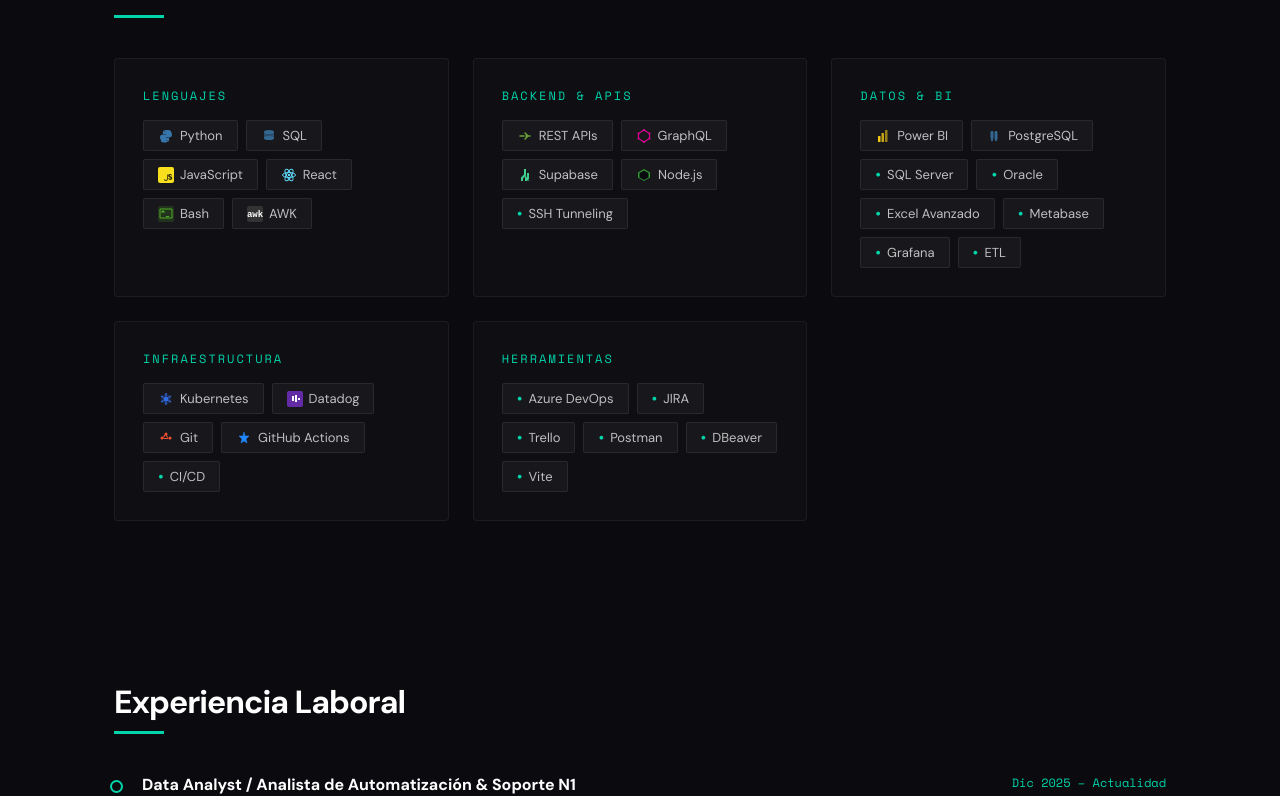
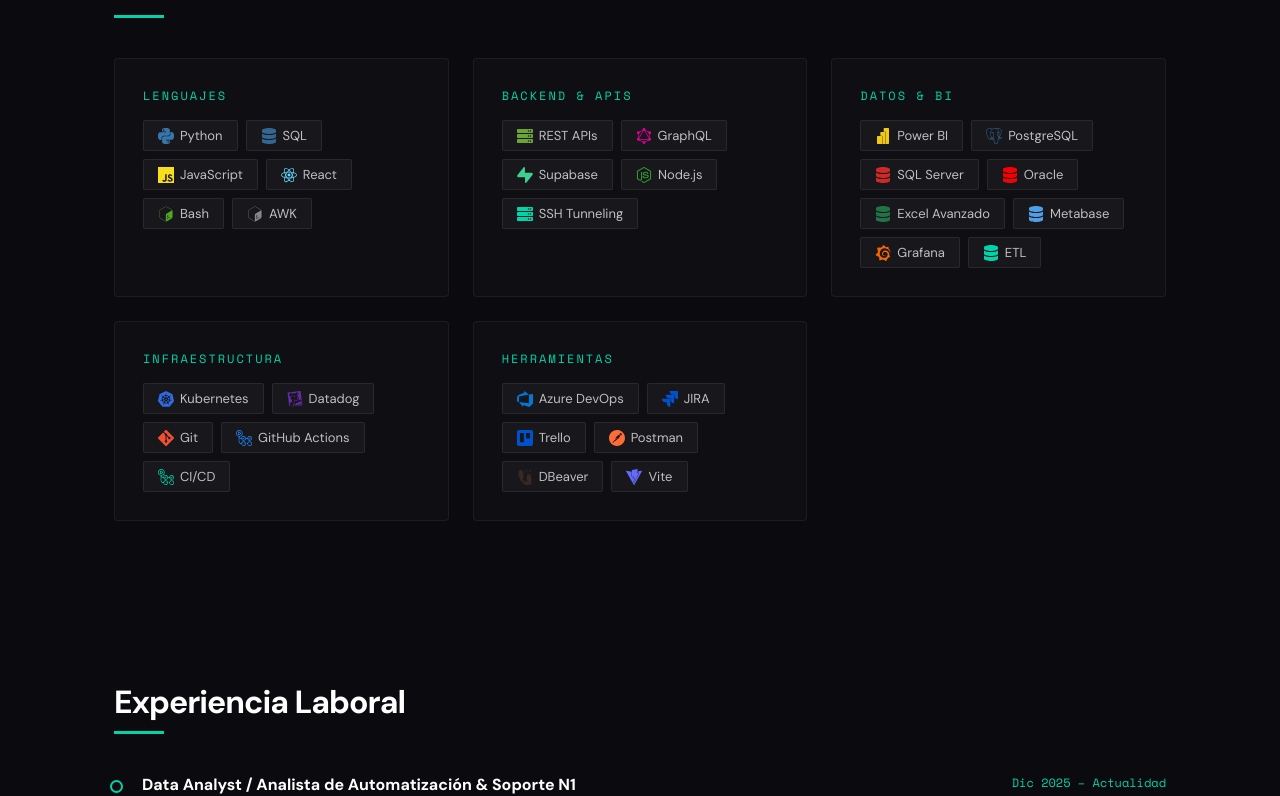
Before and after one commit to zZloquilloZz/porfolio_AdemirF, a React (Vite) app: page / in a window 1280 px wide. Shown: the part 1330-2126 px from the top of the page. Built offline with nearby package versions, Linux system fonts and the light colour scheme.

Commit message:
feat: react-icons for skills and contact section

```diff
--- a/package.json
+++ b/package.json
@@ -10,7 +10,8 @@
   },
   "dependencies": {
     "react": "^18.2.0",
-    "react-dom": "^18.2.0"
+    "react-dom": "^18.2.0",
+    "react-icons": "^5.6.0"
   },
   "devDependencies": {
     "@vitejs/plugin-react": "^4.2.1",
--- a/src/Portfolio.jsx
+++ b/src/Portfolio.jsx
@@ -1,5 +1,15 @@
 import { useState, useEffect, useRef } from "react";
 import { translations, camImages, ppImages, utpImages } from "./data.js";
+import {
+  SiPython, SiPostgresql, SiJavascript, SiTypescript,
+  SiReact, SiBash, SiGraphql, SiSupabase, SiNodedotjs,
+  SiKubernetes, SiGit, SiGithubactions, SiDocker,
+  SiDatadog, SiPowerbi, SiAzuredevops, SiJira, SiPostman,
+  SiDbeaver, SiVite, SiTrello, SiOracle, SiGrafana
+} from "react-icons/si";
+import { FaDatabase, FaServer, FaLinkedin, FaGithub, FaMapMarkerAlt } from "react-icons/fa";
+import { VscTerminalBash } from "react-icons/vsc";
+import { MdEmail } from "react-icons/md";
 
 // ============================================
 // CONFIGURACIÓN / CONSTANTES
@@ -203,132 +213,37 @@ const EDUCATION_ICONS = {
 // SKILL ICONS
 // ============================================
 const SKILL_ICONS = {
-  Python: (
-    <svg width="16" height="16" viewBox="0 0 16 16" fill="none">
-      <path d="M7.5 2C5.5 2 5 3 5 4v2h3v.5H4.5C3 6.5 2 7.5 2 9.5s1 3 2.5 3H6v-2c0-1 1-2 2-2h3c1 0 2-1 2-2V4c0-1-.5-2-2.5-2h-3zm-.5 1c.3 0 .5.2.5.5s-.2.5-.5.5-.5-.2-.5-.5.2-.5.5-.5z" fill="#3776AB"/>
-      <path d="M8.5 14c2 0 2.5-1 2.5-2v-2h-3v-.5h3.5c1.5 0 2.5-1 2.5-3s-1-3-2.5-3H10v2c0 1-1 2-2 2H5c-1 0-2 1-2 2v3c0 1 .5 2 2.5 2h3zm.5-1c-.3 0-.5-.2-.5-.5s.2-.5.5-.5.5.2.5.5-.2.5-.5.5z" fill="#3776AB"/>
-    </svg>
-  ),
-  SQL: (
-    <svg width="16" height="16" viewBox="0 0 16 16" fill="none">
-      <ellipse cx="8" cy="4" rx="5" ry="2" fill="#336791"/>
-      <path d="M3 4v6c0 1.1 2.2 2 5 2s5-.9 5-2V4" fill="#336791" fillOpacity="0.7"/>
-      <ellipse cx="8" cy="10" rx="5" ry="2" fill="#336791"/>
-    </svg>
-  ),
-  JavaScript: (
-    <svg width="16" height="16" viewBox="0 0 16 16" fill="none">
-      <rect width="16" height="16" rx="2" fill="#F7DF1E"/>
-      <path d="M9 11.5c0 1-.5 1.5-1.2 1.5-.6 0-1-.3-1.2-.8l-.8.5c.3.7 1 1.2 2 1.2 1.2 0 2-.6 2-1.7V7.5H9v4zm3.5 1.5c-1.2 0-2-.6-2.3-1.4l.8-.5c.2.4.5.7 1 .7.4 0 .7-.2.7-.5 0-.3-.3-.5-.8-.7l-.3-.1c-.9-.4-1.5-.9-1.5-1.9 0-.9.7-1.6 1.8-1.6 1 0 1.7.5 2 1.2l-.8.5c-.2-.4-.5-.6-.9-.6s-.6.2-.6.5c0 .3.2.4.7.6l.3.1c1.1.5 1.7.9 1.7 2 0 1.1-.9 1.7-2.1 1.7z" fill="#000" fillOpacity="0.8"/>
-    </svg>
-  ),
-  React: (
-    <svg width="16" height="16" viewBox="0 0 16 16" fill="none">
-      <ellipse cx="8" cy="8" rx="6.5" ry="2.5" stroke="#61DAFB" strokeWidth="1" fill="none"/>
-      <ellipse cx="8" cy="8" rx="6.5" ry="2.5" stroke="#61DAFB" strokeWidth="1" fill="none" transform="rotate(60 8 8)"/>
-      <ellipse cx="8" cy="8" rx="6.5" ry="2.5" stroke="#61DAFB" strokeWidth="1" fill="none" transform="rotate(-60 8 8)"/>
-      <circle cx="8" cy="8" r="1.2" fill="#61DAFB"/>
-    </svg>
-  ),
-  TypeScript: (
-    <svg width="16" height="16" viewBox="0 0 16 16" fill="none">
-      <rect width="16" height="16" rx="2" fill="#3178C6"/>
-      <path d="M8.5 7.5V13h-1V7.5h-2v-.8h5v.8h-2zm3.5 2.3v3.2h-.9v-.7c-.2.3-.6.5-1.1.5-.7 0-1.2-.4-1.2-1.1 0-.7.5-1 1.4-1h.9v-.1c0-.4-.2-.6-.7-.6-.4 0-.7.1-.9.4l-.5-.6c.3-.4.9-.7 1.6-.7 1 0 1.4.5 1.4 1.4zm-.9 1.4v-.8h-.8c-.4 0-.6.2-.6.5 0 .3.2.5.5.5.4 0 .7-.1.9-.2z" fill="#fff"/>
-    </svg>
-  ),
-  Bash: (
-    <svg width="16" height="16" viewBox="0 0 16 16" fill="none">
-      <rect width="16" height="16" rx="2" fill="#4EAA25" fillOpacity="0.2"/>
-      <path d="M3 6l2-2 2 2-1 1-1-1-1 1-1-1zm5 4h3v1H8v-1z" fill="#4EAA25"/>
-      <path d="M2 3h12v9H2V3z" stroke="#4EAA25" strokeWidth="1" fill="none"/>
-    </svg>
-  ),
-  AWK: (
-    <svg width="16" height="16" viewBox="0 0 16 16" fill="none">
-      <rect width="16" height="16" rx="2" fill="#333"/>
-      <text x="8" y="11" fontFamily="monospace" fontSize="9" fontWeight="700" fill="#fff" textAnchor="middle">awk</text>
-    </svg>
-  ),
-  "REST APIs": (
-    <svg width="16" height="16" viewBox="0 0 16 16" fill="none">
-      <path d="M3 8h4m2 0h4M8 5l3 3-3 3" stroke="#6BA539" strokeWidth="1.5" fill="none" strokeLinecap="round" strokeLinejoin="round"/>
-    </svg>
-  ),
-  GraphQL: (
-    <svg width="16" height="16" viewBox="0 0 16 16" fill="none">
-      <path d="M8 2l5.5 3.5v5L8 14l-5.5-3.5v-5L8 2z" stroke="#E10098" strokeWidth="1.2" fill="none"/>
-      <circle cx="8" cy="2" r="1" fill="#E10098"/>
-      <circle cx="13.5" cy="5.5" r="1" fill="#E10098"/>
-      <circle cx="13.5" cy="10.5" r="1" fill="#E10098"/>
-      <circle cx="8" cy="14" r="1" fill="#E10098"/>
-      <circle cx="2.5" cy="10.5" r="1" fill="#E10098"/>
-      <circle cx="2.5" cy="5.5" r="1" fill="#E10098"/>
-    </svg>
-  ),
-  Supabase: (
-    <svg width="16" height="16" viewBox="0 0 16 16" fill="none">
-      <path d="M9 2H7v5.5L5.5 9 4 10.5V14h2v-2.5l1.5-1.5L9 8.5V2z" fill="#3ECF8E"/>
-      <path d="M10 6v6l1.5 1.5L13 14h-2v-2.5L9.5 10 8 8.5V14h2l2-2V6h-2z" fill="#3ECF8E"/>
-    </svg>
-  ),
-  "Node.js": (
-    <svg width="16" height="16" viewBox="0 0 16 16" fill="none">
-      <path d="M8 2l6 3.5v5L8 14l-6-3.5v-5L8 2z" fill="#339933"/>
-      <path d="M8 3.5l4.5 2.6v4.3L8 13l-4.5-2.6V6.1L8 3.5z" fill="#0a0a0f"/>
-    </svg>
-  ),
-  "Power BI": (
-    <svg width="16" height="16" viewBox="0 0 16 16" fill="none">
-      <rect x="3" y="8" width="2.5" height="6" rx="0.5" fill="#F2C811"/>
-      <rect x="6.5" y="5" width="2.5" height="9" rx="0.5" fill="#F2C811" fillOpacity="0.8"/>
-      <rect x="10" y="2" width="2.5" height="12" rx="0.5" fill="#F2C811" fillOpacity="0.6"/>
-    </svg>
-  ),
-  PostgreSQL: (
-    <svg width="16" height="16" viewBox="0 0 16 16" fill="none">
-      <path d="M6 3c-1 0-1.5.5-1.5 1.5v5c0 .5.2 1 .5 1.3v2.7l1-1 1 1v-2.7c.3-.3.5-.8.5-1.3v-5C7.5 3.5 7 3 6 3z" fill="#336791"/>
-      <path d="M10 3c-1 0-1.5.5-1.5 1.5v6c0 .5.2 1 .5 1.3v1.7l1-1 1 1v-1.7c.3-.3.5-.8.5-1.3v-6C11.5 3.5 11 3 10 3z" fill="#336791"/>
-      <ellipse cx="6" cy="3.5" rx="1" ry="0.5" fill="#336791"/>
-      <ellipse cx="10" cy="3.5" rx="1" ry="0.5" fill="#336791"/>
-    </svg>
-  ),
-  Kubernetes: (
-    <svg width="16" height="16" viewBox="0 0 16 16" fill="none">
-      <path d="M8 2L3 5v6l5 3 5-3V5l-5-3z" fill="#326CE5" fillOpacity="0.2"/>
-      <circle cx="8" cy="8" r="2.5" fill="#326CE5"/>
-      <path d="M8 2v3M8 11v3M3 5l2.5 1.5M10.5 9.5L13 11M3 11l2.5-1.5M10.5 6.5L13 5" stroke="#326CE5" strokeWidth="1.2"/>
-    </svg>
-  ),
-  Git: (
-    <svg width="16" height="16" viewBox="0 0 16 16" fill="none">
-      <circle cx="4" cy="8" r="1.5" fill="#F05032"/>
-      <circle cx="12" cy="8" r="1.5" fill="#F05032"/>
-      <circle cx="8" cy="4" r="1.5" fill="#F05032"/>
-      <path d="M5.3 7.5L7 5m1 0l1.7 2.5M5.5 8.5h5" stroke="#F05032" strokeWidth="1.2"/>
-    </svg>
-  ),
-  "GitHub Actions": (
-    <svg width="16" height="16" viewBox="0 0 16 16" fill="none">
-      <path d="M8 2l1 4h4l-3 3 1 4-3-2-3 2 1-4-3-3h4l1-4z" fill="#2088FF" stroke="#2088FF" strokeWidth="0.5" strokeLinejoin="round"/>
-    </svg>
-  ),
-  Docker: (
-    <svg width="16" height="16" viewBox="0 0 16 16" fill="none">
-      <rect x="6" y="6" width="1.5" height="1.5" fill="#2496ED"/>
-      <rect x="8" y="6" width="1.5" height="1.5" fill="#2496ED"/>
-      <rect x="10" y="6" width="1.5" height="1.5" fill="#2496ED"/>
-      <rect x="6" y="8" width="1.5" height="1.5" fill="#2496ED"/>
-      <rect x="8" y="8" width="1.5" height="1.5" fill="#2496ED"/>
-      <rect x="4" y="8" width="1.5" height="1.5" fill="#2496ED"/>
-      <path d="M2 9.5c0 1 1 2 3 2h6c2 0 3-1 3-2" stroke="#2496ED" strokeWidth="1.2" fill="none"/>
-    </svg>
-  ),
-  Datadog: (
-    <svg width="16" height="16" viewBox="0 0 16 16" fill="none">
-      <rect width="16" height="16" rx="2" fill="#632CA6"/>
-      <path d="M5 10V5h2v5H5zm3 1V4h2v7H8zm3-2V7h2v2h-2z" fill="#fff"/>
-    </svg>
-  ),
+  Python:            <SiPython color="#3776AB" size={16} />,
+  SQL:               <FaDatabase color="#336791" size={16} />,
+  JavaScript:        <SiJavascript color="#F7DF1E" size={16} />,
+  TypeScript:        <SiTypescript color="#3178C6" size={16} />,
+  React:             <SiReact color="#61DAFB" size={16} />,
+  Bash:              <VscTerminalBash color="#4EAA25" size={16} />,
+  AWK:               <VscTerminalBash color="#888" size={16} />,
+  "REST APIs":       <FaServer color="#6BA539" size={16} />,
+  GraphQL:           <SiGraphql color="#E10098" size={16} />,
+  Supabase:          <SiSupabase color="#3ECF8E" size={16} />,
+  "Node.js":         <SiNodedotjs color="#339933" size={16} />,
+  "Power BI":        <SiPowerbi color="#F2C811" size={16} />,
+  PostgreSQL:        <SiPostgresql color="#336791" size={16} />,
+  "SQL Server":      <FaDatabase color="#CC2927" size={16} />,
+  Oracle:            <FaDatabase color="#F80000" size={16} />,
+  Kubernetes:        <SiKubernetes color="#326CE5" size={16} />,
+  Datadog:           <SiDatadog color="#632CA6" size={16} />,
+  Git:               <SiGit color="#F05032" size={16} />,
+  "GitHub Actions":  <SiGithubactions color="#2088FF" size={16} />,
+  "Azure DevOps":    <SiAzuredevops color="#0078D7" size={16} />,
+  JIRA:              <SiJira color="#0052CC" size={16} />,
+  Trello:            <SiTrello color="#0052CC" size={16} />,
+  Postman:           <SiPostman color="#FF6C37" size={16} />,
+  DBeaver:           <SiDbeaver color="#382923" size={16} />,
+  Vite:              <SiVite color="#646CFF" size={16} />,
+  Grafana:           <SiGrafana color="#F46800" size={16} />,
+  ETL:               <FaDatabase color="#00d4aa" size={16} />,
+  Metabase:          <FaDatabase color="#509EE3" size={16} />,
+  "Excel Avanzado":  <FaDatabase color="#217346" size={16} />,
+  "SSH Tunneling":   <FaServer color="#00d4aa" size={16} />,
+  "CI/CD":           <SiGithubactions color="#00d4aa" size={16} />,
 };
 
 export default function Portfolio() {
@@ -721,7 +636,7 @@ export default function Portfolio() {
             <div className="ci">
               <div className="cci">
                 <div className="cic">
-                  <span aria-hidden="true">✉</span>
+                  <MdEmail size={18} color="#00d4aa" />
                 </div>
                 <span style={{ wordBreak: "break-all" }}>
                   ademir_fernandez_hernandez03@outlook.com
@@ -729,7 +644,7 @@ export default function Portfolio() {
               </div>
               <div className="cci">
                 <div className="cic">
-                  <span aria-hidden="true">📍</span>
+                  <FaMapMarkerAlt size={18} color="#00d4aa" />
                 </div>
                 <span>Lima, Perú</span>
               </div>
@@ -740,7 +655,7 @@ export default function Portfolio() {
                   rel="noopener noreferrer"
                   className="bo"
                 >
-                  in {c.contact.linkedinLabel}
+                  <FaLinkedin size={16} style={{marginRight: 6}} /> in {c.contact.linkedinLabel}
                 </a>
                 <a
                   href="https://github.com/zZloquilloZz"
@@ -748,7 +663,7 @@ export default function Portfolio() {
                   rel="noopener noreferrer"
                   className="bo"
                 >
-                  &lt; / &gt; {c.contact.githubLabel}
+                  <FaGithub size={16} style={{marginRight: 6}} /> {c.contact.githubLabel}
                 </a>
               </div>
             </div>
```
Also changed, not shown: 1 other file (tests, documents, lock files or other folders).
